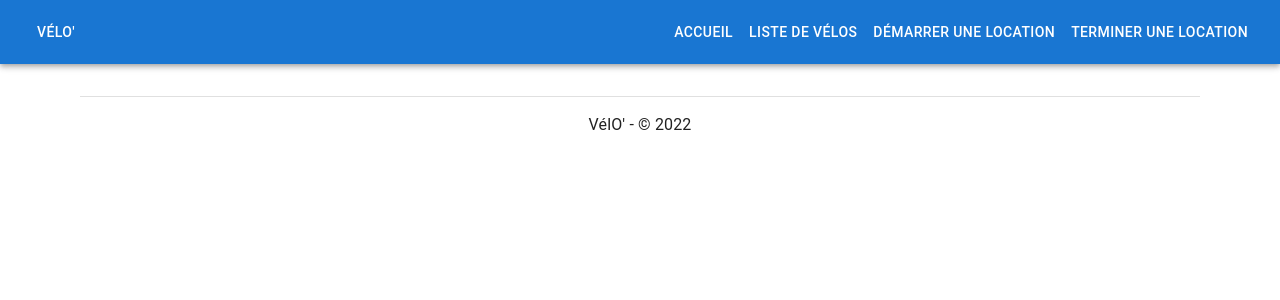
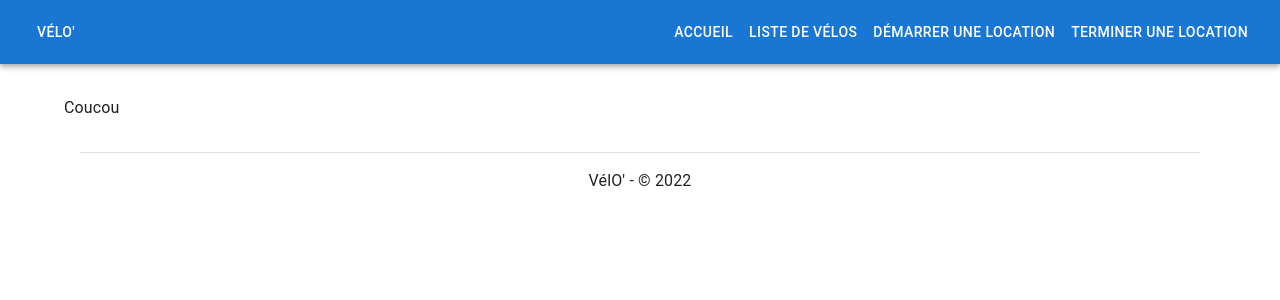
Before and after one commit to ceciliahaentjens/bike-rental, a React (Create React App) app in the folder frontend/: page /rents/new in a window 1280 px wide. Shown: the top 300 px of the page. Built offline with nearby package versions, Linux system fonts and the light colour scheme; no server answers.

Commit message:
WIP - Add new rent with optional parameter (issue #1)

```diff
--- a/frontend/src/App.tsx
+++ b/frontend/src/App.tsx
@@ -11,6 +11,7 @@ import Footer from './components/Footer';
 import PointsOfSaleList from './components/PointsOfSaleList';
 import BikesList from './components/BikesList';
 import BikeDetails from './components/BikeDetails';
+import RentAdd from './components/RentAdd';
 
 function checkIfPointOfSaleIsExpired() {
   const storedPointOfSaleTimestamp = localStorage.getItem('stored-point-of-sale-expire');
@@ -43,6 +44,7 @@ function App() {
         <Route path="/" element={<PointsOfSaleList />} />
         <Route path="/bikes" element={<BikesList />} />
         <Route path="/bikes/:id" element={<BikeDetails />} />
+        <Route path="/rents/new" element={<RentAdd />} />
       </Routes>
       <Footer />
     </React.Fragment>
--- a/frontend/src/components/BikeDetails/index.tsx
+++ b/frontend/src/components/BikeDetails/index.tsx
@@ -1,9 +1,10 @@
 import React, { useState } from 'react';
 import { useParams } from 'react-router';
+import { Link } from 'react-router-dom';
 import { useQuery } from '@apollo/client';
 
 // Helpers
-import { getReadableStatus, isAvailable } from '../../helpers/status';
+import { getReadableStatus, isAvailable, isRented } from '../../helpers/status';
 
 // Mui
 import { Button, Stack, Chip, Container, Paper, Typography, Table, TableContainer, TableHead, TableBody, TableRow, TableCell } from '@mui/material';
@@ -36,6 +37,18 @@ function BikeDetails() {
             <Stack direction="row" sx={{ alignItems: 'center' }} spacing={1}>
                 <Typography variant="body1">Statut&nbsp;:</Typography>
                 <Chip label={getReadableStatus(bike?.status)} color={isAvailable(bike?.status) ? 'success' : 'warning'}/>
+                {
+                    isAvailable(bike?.status) && (
+                        <Button color="primary" variant="contained" component={Link} to={{
+                            pathname: `/rents/new/${bike?.id}`
+                        }}>Démarrer une location</Button>
+                    )
+                }
+                {
+                    isRented(bike?.status) && (
+                        <Button color="primary" variant="contained">Terminer une location</Button>
+                    )
+                }
             </Stack>
             {
                 bike?.rents && bike?.rents.length > 0 && (
--- a/frontend/src/components/Header/index.tsx
+++ b/frontend/src/components/Header/index.tsx
@@ -24,7 +24,7 @@ function Header() {
                     }
                     <Button color="inherit" component={Link} to='/'>Accueil</Button>
                     <Button color="inherit" component={Link} to='/bikes'>Liste de vélos</Button>
-                    <Button color="inherit">Démarrer une location</Button>
+                    <Button color="inherit" component={Link} to='/rents/new'>Démarrer une location</Button>
                     <Button color="inherit">Terminer une location</Button>
                 </Box>
             </Toolbar>
--- /dev/null
+++ b/frontend/src/components/RentAdd/index.tsx
@@ -0,0 +1,24 @@
+import React, { useEffect, useState } from 'react';
+import { useQuery } from '@apollo/client';
+import { useParams } from 'react-router';
+
+// Mui
+import { Container, Typography } from '@mui/material';
+
+// Queries
+
+type RentProps = {
+    bikeId?: Number
+}
+
+function RentAdd({ bikeId }: RentProps) {
+
+    return (
+        <Container>
+            <Typography>Coucou</Typography>
+        </Container>
+    );
+
+}
+
+export default RentAdd;
```
